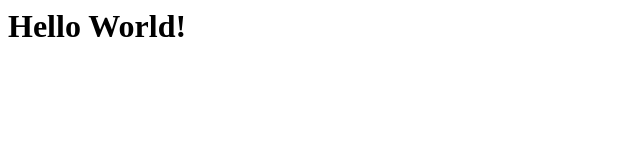
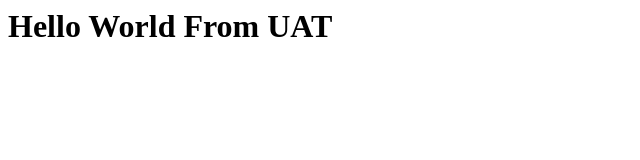
Before and after one commit to Sreekanth-KS/html-test, a plain HTML site: page index.html in a window 1280 px wide. Shown: the whole page, without its empty margins (0-640 px from the left). Drawn offline with Linux system fonts and the light colour scheme.

Commit message:
Changed in UAT

```diff
--- a/index.html
+++ b/index.html
@@ -1,5 +1,5 @@
 <html>
 <body>
-<h1> Hello World! </h1>
+<h1> Hello World From UAT </h1>
 </body>
 </html>
```
